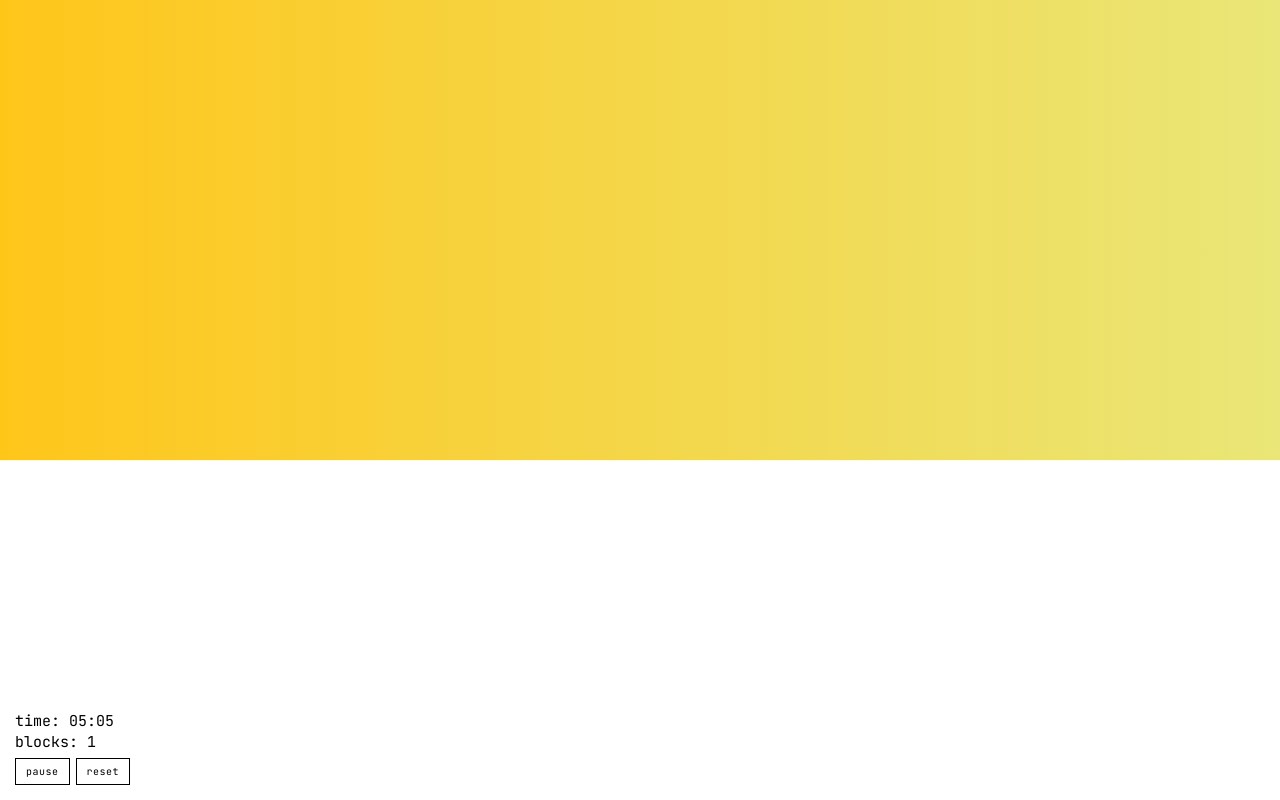
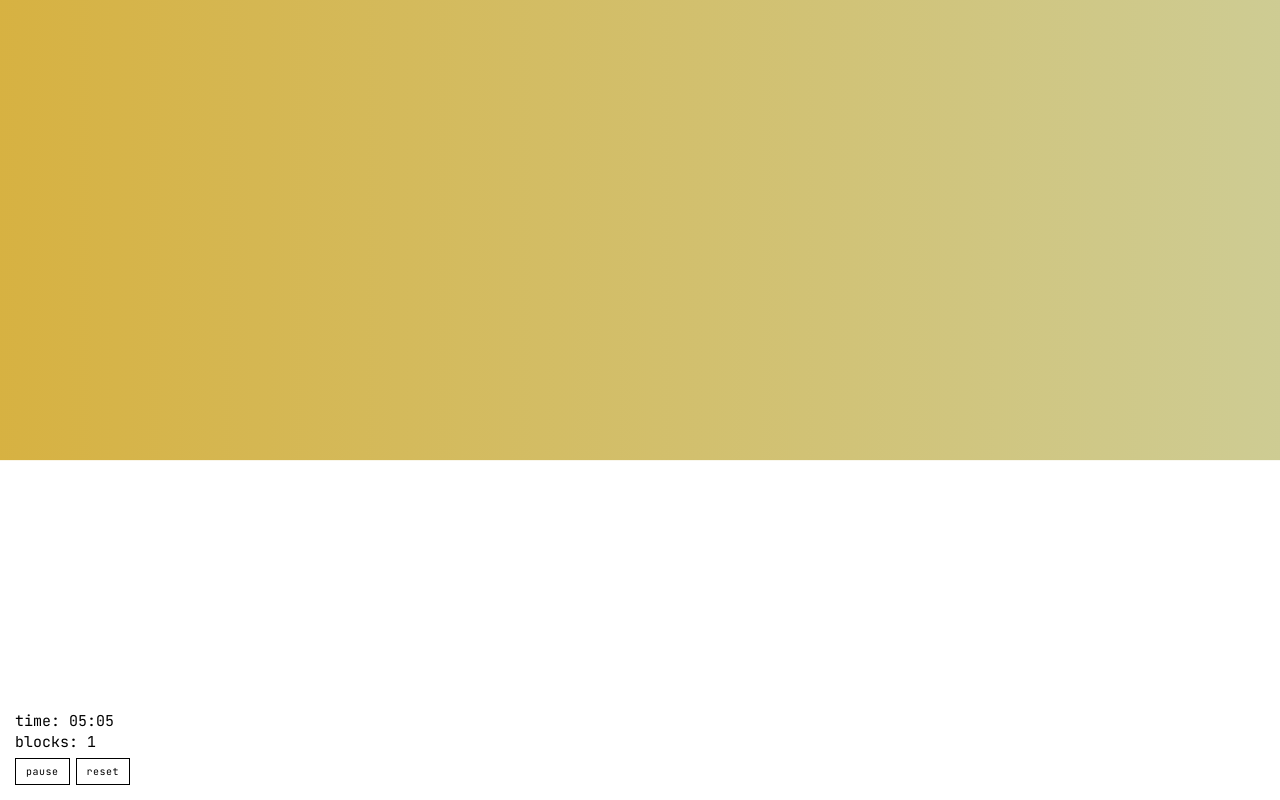
Before and after one commit to lookangle/horizon-hito, a website built with Vite: page index.html in a window 1280 px wide. Built offline with nearby package versions, Linux system fonts and the light colour scheme.

Commit message:
Update asset references in index.html and modify colorUtils.js: Replaced outdated script link for improved performance. Adjusted gradient chances and saturation values in getSkyColor function to enhance visual dynamics and consistency.

```diff
--- a/src/js/utils/colorUtils.js
+++ b/src/js/utils/colorUtils.js
@@ -11,7 +11,7 @@ export function getRandomRange(min, max) {
  * Get the sky color based on hour
  */
 export function getSkyColor(hour) {
-  // Determine if this block should be a gradient (25% chance)
+  // Determine if this block should be a gradient (50% chance)
   const useGradient = Math.random() < GRADIENT_CHANCE;
   // Determine if gradient should be vertical (50% chance) or horizontal
   const isVertical = Math.random() < VERTICAL_GRADIENT_CHANCE;
@@ -48,7 +48,7 @@ export function getSkyColor(hour) {
     const progress = hour - 5; // 0 to 2
     // Keep in yellow-orange range (50-30), avoiding green (>60)
     const baseHue = 50 - (progress * 10);
-    const saturation = 85 - (progress * 5) + saturationBoost;
+    const saturation = 50 - (progress * 5) + saturationBoost;
     const lightness = 60 + (progress * 10);
 
     if (useGradient) {
@@ -72,7 +72,7 @@ export function getSkyColor(hour) {
     const progress = hour - 7; // 0 to 5
     // Transition from light blue to azure blue (200-220)
     const baseHue = 220 - (progress * 4);
-    const saturation = 70 - (progress * 5) + saturationBoost;
+    const saturation = 50 - (progress * 5) + saturationBoost;
     const lightness = 70 + (progress * 2);
 
     if (useGradient) {
@@ -96,7 +96,7 @@ export function getSkyColor(hour) {
     const progress = hour - 12; // 0 to 5
     // Midday to afternoon - stay in blue range (200-225)
     const baseHue = 200 + (progress * 5);
-    const saturation = 55 - (progress * 3) + saturationBoost;
+    const saturation = 25 - (progress * 3) + saturationBoost;
     const lightness = 80 - (progress * 3);
 
     if (useGradient) {
@@ -122,7 +122,7 @@ export function getSkyColor(hour) {
     const baseHue = progress < 1.5 ?
                     15 - (progress * 8) : // Start with orange-red (15) toward red
                     340 - ((progress - 1.5) * 15); // More pink hues (340-325)
-    const saturation = 90 - (progress * 8) + saturationBoost;
+    const saturation = 75 - (progress * 8) + saturationBoost;
     const lightness = 55 - (progress * 10);
 
     if (useGradient) {
@@ -141,7 +141,7 @@ export function getSkyColor(hour) {
       };
     }
   }
-  // Night (8PM to midnight) - Aurora Borealis inspired
+  // Night (8PM to midnight)
   else {
     // Choose one of several aurora colors
     const auroraColors = [
```
Also changed, not shown: dist/assets/index-9QX5VlaE.js (deleted), dist/assets/index-DxHSb5Se.js (added), dist/index.html.
